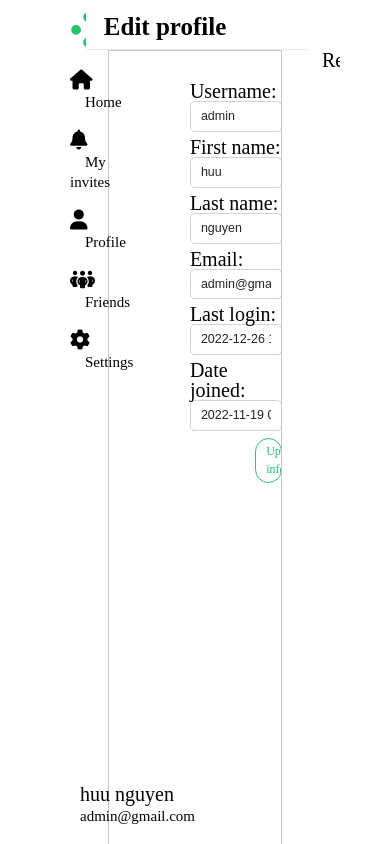
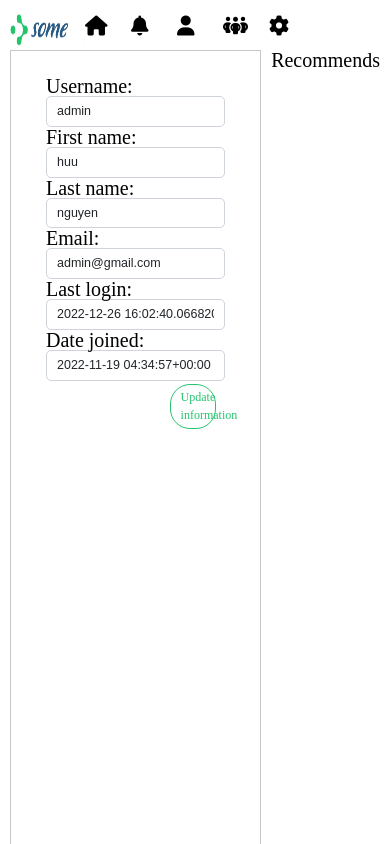
Before and after one commit to ngJay14/some_official, a Django app: page /edit_information/ in a window 390 px wide. Run offline with Django 4.2, Linux system fonts and the light colour scheme; a user stored in the database is signed in; data comes from the database, SQL or seed files in the repository; both versions use the stored data as it was after the commit; some libraries are stand-ins or nearby versions.

Commit message:
Added my project

```diff
--- a/Home/templates/base.html
+++ b/Home/templates/base.html
@@ -32,6 +32,7 @@
 		<link rel="stylesheet" href="{% static 'css/profile.css'%}" />
 		<link rel="stylesheet" href="{% static 'css/layout_light.css'%}" />
 		<link rel="stylesheet" href="{% static 'css/styles3.css'%}" />
+		<link rel="stylesheet" href="{% static 'css/responsive.css'%}" />
 	</head>
 	<body>
 		<div class="socical">
--- a/Home/templates/category.html
+++ b/Home/templates/category.html
@@ -21,21 +21,16 @@
       </li>
       <li class="category-item">
         <a class="category--link" href="{% url 'friends_profiles_views' %}">
-          <i class="fa-solid fa-people-group"></i>
+          <i class="fa-solid fa-people-group category__icon"></i>
           <span class="category__text">Friends</span>
         </a>
       </li>
 
-      <div class="category-item"  onmouseover="mouseOverToggle()" onmouseleave="mouseOutToggle()">
+      <div class="category-item item_setting"  onmouseover="mouseOverToggle()" onmouseleave="mouseOutToggle()">
         <a class="category--link">
           <i class="fa-solid fa-gear category__icon"></i>
           <span class="category__text" data-toggle="bottom-left">Settings</span>
-          <div id='newDropDown' class="new dropdown" style="background-color: #ffff;
-                width: 40%;
-                height: 40%;
-                margin-left: 4rem;
-                font-size: 15px;
-                border-radius: 5px">
+          <div id='newDropDown' class="new dropdown">
             {% if user.username %}
               <a class="dropdown-item" href="{% url 'logout' %}" >
                 Logout
--- a/Home/templates/edit_information.html
+++ b/Home/templates/edit_information.html
@@ -1,37 +1,37 @@
 {% extends 'base.html' %} {% block content %}
-<nav class="head heading">Edit profile</nav>
+<nav class="head heading">Edit information</nav>
 
 <div class="col-md-6 col-lg-7 d-flex align-items-center">
     <div class="card-body p-4 p-lg-5 text-black">
         <div class="form-group" onsubmit="ChangePassSuccessfully()">
-            <form method="POST" enctype="multipart/form-data" style="margin-left: 40%; width: 100%">
+            <form method="POST" enctype="multipart/form-data" style="width: 100%">
                 {% csrf_token %}
-                <div style="margin: 5%;">
+                <div>
                     <label for="id_username" style="font-size: 20px;">Username:</label>
                     {{ form.username }}
                 </div>
 
-                <div style="margin: 5%;">
+                <div>
                     <label for="id_first_name" style="font-size: 20px;">First name:</label>
                     {{ form.first_name }}
                 </div>
 
-                <div style="margin: 5%;">
+                <div>
                     <label for="id_last_name" style="font-size: 20px;">Last name:</label>
                     {{ form.last_name }}
                 </div>
 
-                <div style="margin: 5%;">
+                <div>
                     <label for="id_email" style="font-size: 20px;">Email:</label>
                     {{ form.email }}
                 </div>
 
-                <div style="margin: 5%;">
+                <div>
                     <label for="last_login" style="font-size: 20px;">Last login:</label>
                     {{ form.last_login }}
                 </div>
 
-                <div style="margin: 5%;">
+                <div>
                     <label for="id_date_joined" style="font-size: 20px;">Date joined:</label>
                     {{ form.date_joined }}
                 </div>
--- a/static/css/layout_light.css
+++ b/static/css/layout_light.css
@@ -111,6 +111,8 @@ select {
 }
 .socical .category__icon {
   margin: 0;
+  width: 3rem;
+  height: 3rem;
 }
 .socical .category__text {
   margin-left: 1.5rem;
@@ -346,17 +348,6 @@ select {
 }
 .socical .box {
   padding-left: 4rem;
-  overflow-y: auto;
-}
-.socical .box::-webkit-scrollbar {
-  width: 0.5rem;
-  display: none;
-}
-.socical .box::-webkit-scrollbar-track {
-  background-color: #fff;
-}
-.socical .box::-webkit-scrollbar-thumb {
-  background-color: black;
 }
 .socical .box__search {
   position: relative;
--- /dev/null
+++ b/static/css/responsive.css
@@ -0,0 +1,260 @@
+@import url("https://fonts.googleapis.com/css2?family=Lobster&family=Source+Sans+Pro:ital,wght@0,200;0,300;0,400;0,600;0,700;0,900;1,200;1,300;1,400;1,600;1,700;1,900&display=swap");
+/* font-family: 'Lobster', cursive;
+font-family: 'Source Sans Pro', sans-serif; */
+:root {
+	--forn_text: "Source Sans Pro", sans-serif;
+}
+.new.dropdown {
+	background-color: #ffff;
+	width: 80%;
+	height: 40%;
+	margin-left: 5rem;
+	font-size: 15px;
+}
+.dropdown-item {
+	transition: all 0.2s linear;
+}
+.dropdown-item:hover {
+	transition: all 0.2s linear;
+	color: rgb(36, 196, 109);
+	transform: scale(1.1);
+}
+.head.heading {
+	font-family: var(--forn_text);
+	font-weight: 600;
+}
+.category__text {
+	font-family: var(--forn_text);
+	font-weight: 400;
+}
+.dropdown-item {
+	font-family: var(--forn_text);
+	font-weight: 400;
+}
+.main__heading__textarea {
+	font-family: var(--forn_text);
+	font-weight: 400;
+}
+.button {
+	font-family: var(--forn_text);
+	font-weight: 400;
+}
+
+b,
+strong {
+	font-family: var(--forn_text);
+	font-weight: 500;
+}
+.show-comment {
+	font-family: var(--forn_text);
+	font-weight: 500;
+}
+.comment__text {
+	font-family: var(--forn_text);
+	font-weight: 400;
+}
+
+.details-data {
+	font-family: var(--forn_text);
+	font-weight: 500;
+}
+.profile-details h5 {
+	font-size: 20px;
+	font-weight: 600;
+	margin-bottom: 0px;
+}
+@media screen and (max-width: 1365px) {
+	.socical {
+		transition: all 0.2s linear;
+		display: grid;
+		grid-template-columns: 1fr 3fr 1fr;
+	}
+	.heading {
+		width: 56%;
+	}
+}
+@media screen and (max-width: 1280px) {
+	.socical {
+		transition: all 0.2s linear;
+		display: grid;
+		grid-template-columns: 1fr 3fr 1fr;
+		padding: 5rem 2rem 0rem 2rem;
+	}
+	.socical .box {
+		padding: 0rem 0rem 0rem 1rem;
+	}
+	.socical .box__image {
+		width: 3rem;
+		height: 3rem;
+	}
+	.heading {
+		font-size: 2.5rem;
+		width: 59%;
+		height: 45px;
+		top: 5px;
+		left: 20.5%;
+	}
+}
+@media screen and (max-width: 1024px) {
+	.socical {
+		transition: all 0.2s linear;
+		display: grid;
+		grid-template-columns: 1fr 3fr 1fr;
+	}
+	.button {
+		width: 11rem;
+		height: 2.5rem;
+	}
+	.button__waiting {
+		width: 13rem;
+		height: 2.5rem;
+	}
+	.heading {
+		font-size: 2.5rem;
+		width: 58%;
+		height: 45px;
+		top: 5px;
+		left: 21%;
+	}
+	.new.dropdown {
+		position: relative;
+		z-index: 99999;
+	}
+}
+@media screen and (max-width: 920px) {
+	.socical {
+		transition: all 0.2s linear;
+		padding: 5rem 1rem 0 1rem;
+		display: grid;
+		grid-template-columns: 0.5fr 3.5fr 1.5fr;
+	}
+	.socical--logo {
+		width: 10rem;
+		height: 3.5rem;
+		position: absolute;
+		content: "";
+		left: 1rem;
+		top: 3rem;
+	}
+	.socical .category__text {
+		display: none;
+	}
+	.socical .infor {
+		display: none;
+	}
+	.heading {
+		font-size: 2.5rem;
+		width: 62.5%;
+		height: 45px;
+		top: 5px;
+		left: 10%;
+	}
+	.new.dropdown {
+		position: relative;
+		z-index: 99999;
+		margin-left: 0rem;
+	}
+
+}
+@media screen and (max-width: 480px) {
+	.socical {
+		transition: all 0.2s linear;
+		display: grid;
+		grid-template-columns: 3.5fr 1fr;
+	}
+	.socical .category {
+		position: absolute;
+		content: "";
+		top: 16px;
+		left: 85px;
+		padding: 0;
+		font-size: 2rem;
+		width: 59%;
+	}
+	.socical .category-bar {
+		display: flex;
+		align-items: flex-start;
+		justify-content: flex-start;
+		flex-direction: row;
+		flex-wrap: nowrap;
+		width: 100%;
+	}
+	.socical .category__wrapper {
+		display: flex;
+		align-items: flex-start;
+		justify-content: space-between;
+		flex-direction: row;
+		flex-wrap: nowrap;
+	}
+	.socical .category-item {
+		width: 25%;
+	}
+	.socical .box__image {
+		width: 2rem;
+		height: 2rem;
+	}
+	.socical .ui.grid > .column:not(.row),
+	.socical .ui.grid > .row > .column {
+		position: relative;
+		display: inline-block;
+		width: 6.25%;
+		padding-left: 0px;
+		padding-right: 0px;
+		vertical-align: top;
+	}
+	.heading {
+		display: none;
+	}
+	.button {
+		width: 7rem;
+		height: 2.5rem;
+	}
+	.ui.grid > .row {
+		display: inline-block;
+		padding: 1rem 0px 0px 1rem;
+	}
+	.recomment {
+		height: 15rem;
+	}
+	.show_setting {
+		position: relative;
+		z-index: 99999;
+	}
+	.dropdownP {
+		top: 0.5rem;
+		left: 90%;
+	}
+	.new.dropdown {
+		position: relative;
+		z-index: 99999;
+		margin-left: 0rem;
+		width: 180%;
+		background-color: rgba(170, 180, 180);
+	}
+	.item_setting{
+		position: relative;z-index:99999 ;
+	}
+}
+@media screen and (max-width: 320px) {
+	.socical {
+		transition: all 0.2s linear;
+	}
+	.socical--logo {
+		display: none;
+	}
+	.socical .category {
+		position: absolute;
+		content: "";
+		top: 16px;
+		left: 1rem;
+	}
+	.socical .category__wrapper {
+		width: 130%;
+	}
+	.new.dropdown {
+		position: relative;
+		z-index: 99999;
+		margin-left: 0rem;
+		background-color: rgba(170, 180, 180)
+	}
+}
--- a/static/css/styles3.css
+++ b/static/css/styles3.css
@@ -477,7 +477,7 @@ figcaption {
 	font-size: 2.5rem;
 	width: 57%;
 	height: 50px;
-	/* top: 5px; */
+	top: 5px;
 	left: 22%;
 	padding: 1.8rem;
 	/* border: 0.5px solid #e6ecf0; */
```
Also changed, not shown: Home/templates/change_password.html (+4 -4 lines), Home/templates/edit_profile.html (+4 -4 lines), db.sqlite3.
